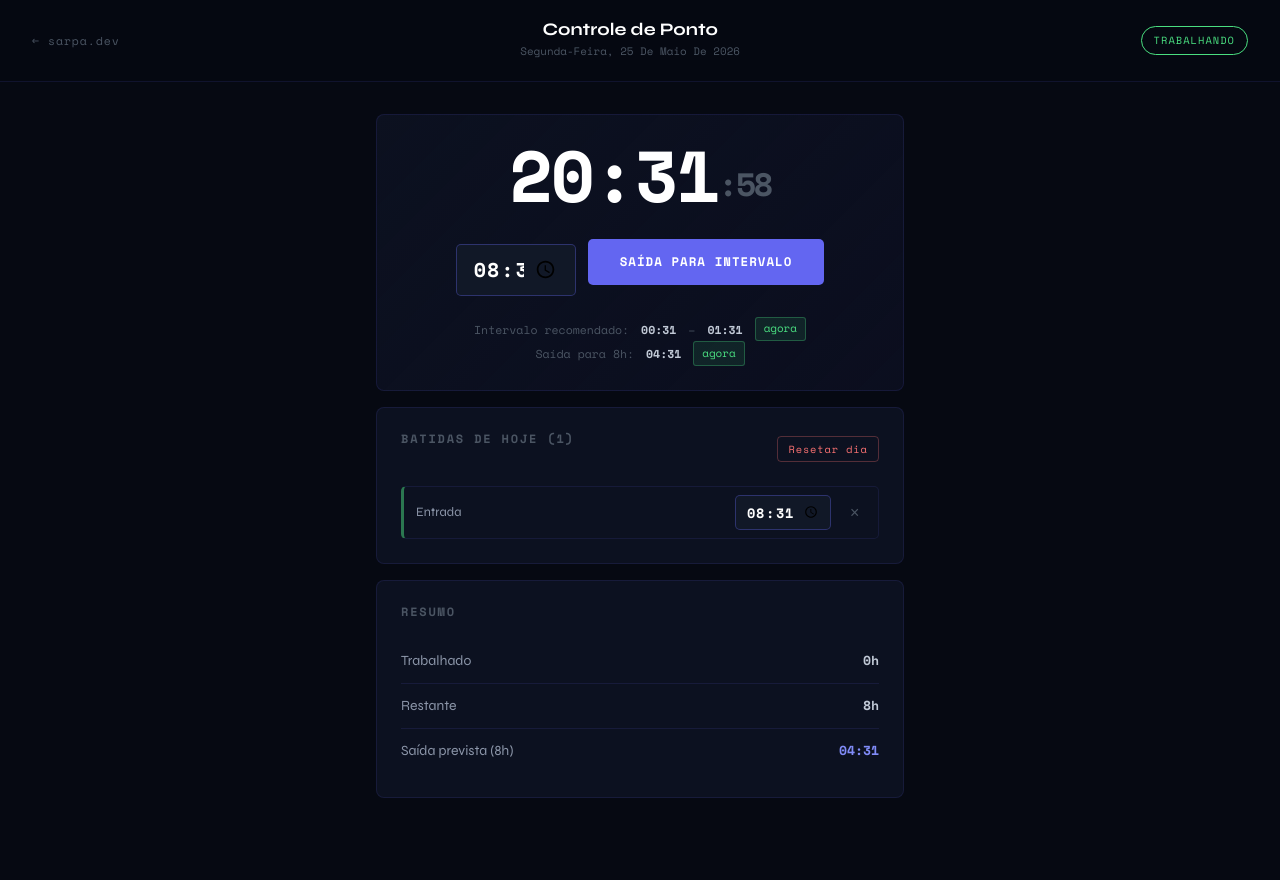
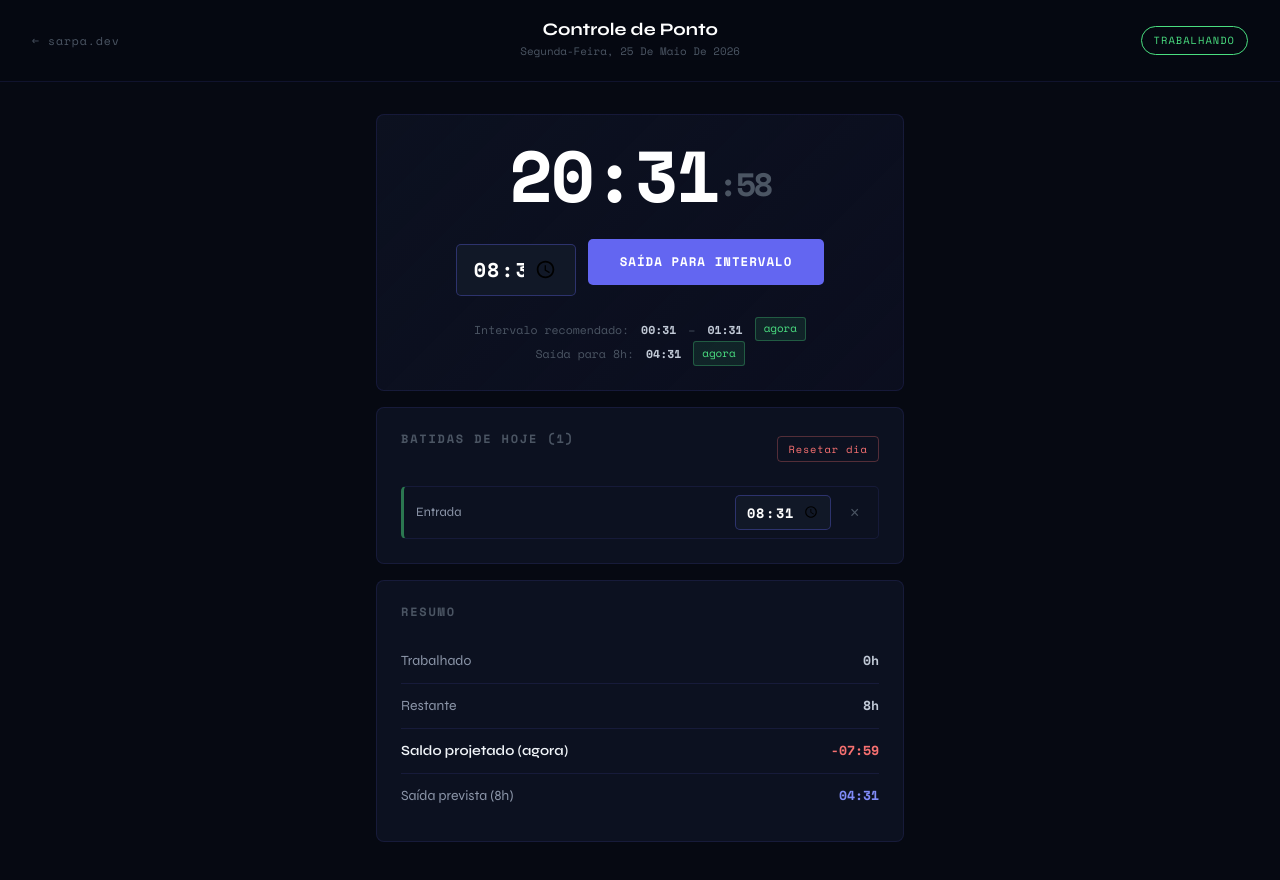
Before and after one commit to Sarpa-m/sarpa-m.github.io, a React (Vite) app: page /ponto in a window 1280 px wide. Both pictures are taken after a click on the button "REGISTRAR ENTRADA". Shown: the top 880 px of the page. Built offline with nearby package versions, Linux system fonts and the light colour scheme.

Commit message:
feat: adiciona cálculo de saldo projetado e atualiza estrutura do ponto

```diff
--- a/ponto.html
+++ b/ponto.html
@@ -9,10 +9,7 @@
     <link href="https://fonts.googleapis.com/css2?family=Syne:wght@400;600;700;800&family=Space+Mono:ital,wght@0,400;0,700;1,400&display=swap" rel="stylesheet" />
     <link rel="icon" type="image/svg+xml" href="/favicon.svg" />
     <title>Controle de Ponto</title>
-    <script type="module" crossorigin src="/assets/ponto-CItHRZY1.js"></script>
-    <link rel="modulepreload" crossorigin href="/assets/jsx-runtime-QQAaxwmN.js">
-    <link rel="stylesheet" crossorigin href="/assets/jsx-runtime-DExKAQBj.css">
-    <link rel="stylesheet" crossorigin href="/assets/ponto-CJ41NJcW.css">
+    <script type="module" src="/src/ponto-main.jsx"></script>
   </head>
   <body>
     <div id="ponto-root"></div>
--- a/src/pages/PontoApp.jsx
+++ b/src/pages/PontoApp.jsx
@@ -130,6 +130,22 @@ function calcDayBalance(punches) {
   return calcWorked(punches) - JOURNEY;
 }
 
+/** Saldo projetado se bater o ponto AGORA (só faz sentido estando trabalhando) */
+function calcProjectedBalance(punches, now) {
+  if (!punches.length || punches.length % 2 === 0) return null;
+  let total = 0;
+  // Pares já fechados
+  for (let i = 0; i + 1 < punches.length; i += 2) {
+    const diff = diffMinutes(parseHHMM(punches[i + 1]), parseHHMM(punches[i]));
+    if (diff > 0) total += diff;
+  }
+  // Sessão atual: do último punch até agora
+  const lastEntry = parseHHMM(punches[punches.length - 1]);
+  const currentDiff = diffMinutes(now, lastEntry);
+  if (currentDiff > 0) total += currentDiff;
+  return total - JOURNEY;
+}
+
 // ── Punch label ───────────────────────────────────────────────────────────────
 
 function punchLabel(index) {
@@ -225,8 +241,9 @@ export default function PontoApp() {
     inputTouched.current = false;
   };
 
-  const sugg    = calcSuggestions(punches);
-  const balance = calcBalance(punches);
+  const sugg             = calcSuggestions(punches);
+  const balance          = calcBalance(punches);
+  const projectedBalance = calcProjectedBalance(punches, now);
   const isWorking = punches.length % 2 === 1;
   const isDone    = punches.length >= 4 && punches.length % 2 === 0;
 
@@ -362,6 +379,12 @@ export default function PontoApp() {
                 <span>Restante</span>
                 <span>{sugg.remaining > 0 ? fmtWorked(sugg.remaining) : '—'}</span>
               </div>
+              {projectedBalance !== null && (
+                <div className={`p-calc-row p-calc-row--balance ${projectedBalance >= 0 ? 'pos' : 'neg'}`}>
+                  <span>Saldo projetado (agora)</span>
+                  <span>{fmtBalance(projectedBalance)}</span>
+                </div>
+              )}
               {sugg.exitSuggestion && (
                 <div className="p-calc-row p-calc-row--accent">
                   <span>Saída prevista (8h)</span>
```
Also changed, not shown: src/ponto-main.jsx (added, +10 -0 lines).
